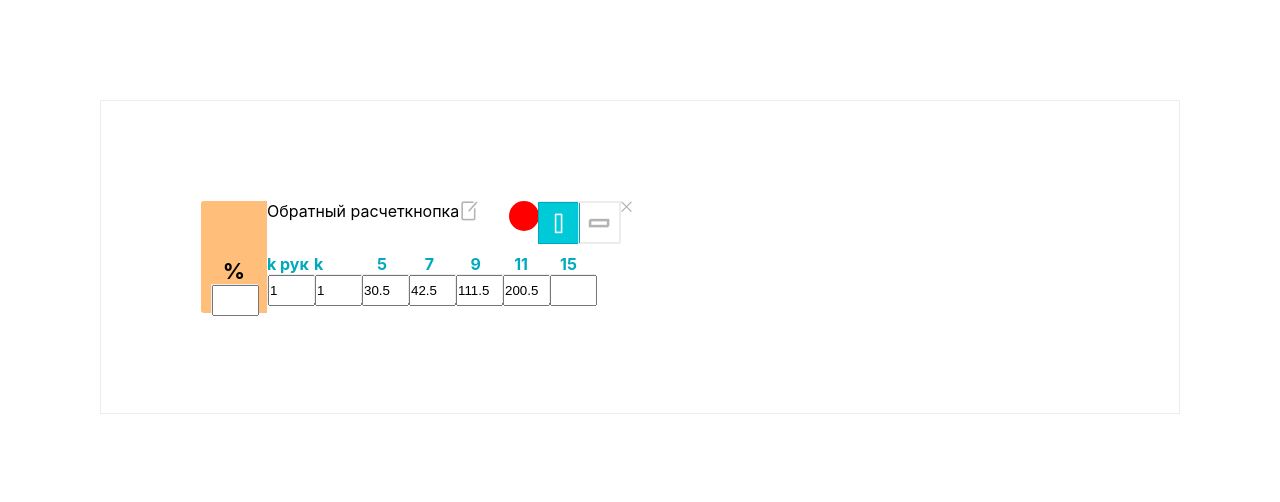
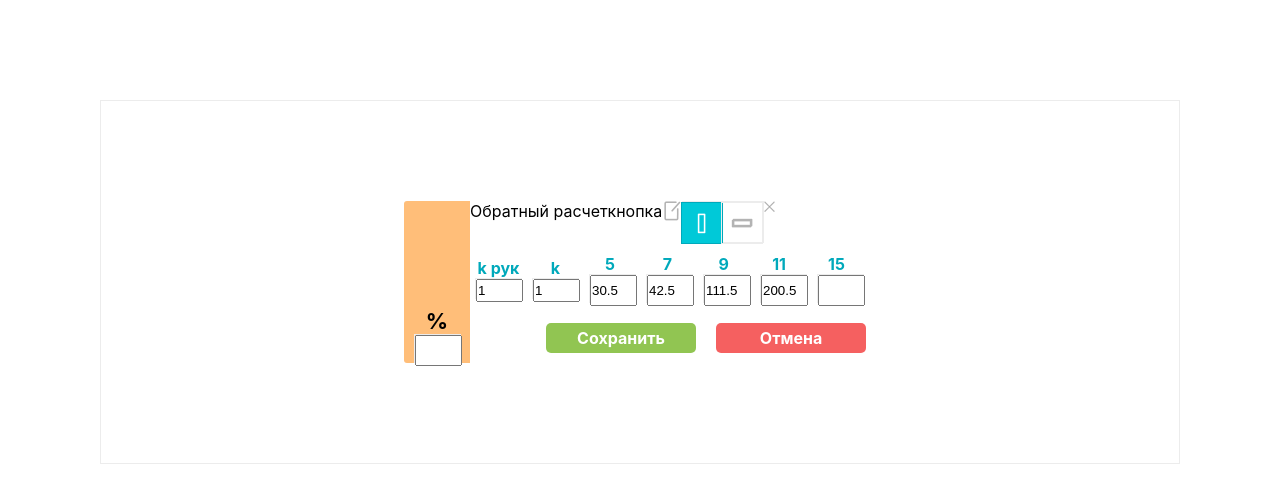
Before and after one commit to Pyarka/Sitef, a React (Create React App) app: page / in a window 1280 px wide. Shown: the top 502 px of the page. Built offline with nearby package versions, Linux system fonts and the light colour scheme.

Commit message:
Доработаны стили кнопок футера

```diff
--- a/src/Components/ScalePopup/Helper.ts
+++ b/src/Components/ScalePopup/Helper.ts
@@ -26,7 +26,7 @@ export interface ScalePopupSaveEdit {
     scale_id: number;
     section: 'user' | 'department';
     values: {
-        [key: number]: string;
+        [key: number]: number;
     }
 }
 
--- a/src/Components/ScalePopup/ScalePopup.tsx
+++ b/src/Components/ScalePopup/ScalePopup.tsx
@@ -5,12 +5,13 @@ import {
     ScalePopupProps,
     ValuesInterface,
     scaleSaving,
-    ScalePopupSaveEdit
+    ScalePopupSaveEdit, formatValuesBeforeSave
 } from './Helper';
 import NumberBox from "../NumberBox/NumberBox";
 import {
     CellsContainer,
     CellsRow,
+    Footer,
     CellsValues,
     CloseButton,
     ContainerHorizontal,
@@ -20,10 +21,10 @@ import {
     ToggleBlock,
     ToggleBlockActive,
     ToggleBlockNotActive,
-    ToggleCancel,
+    Cancel,
     ToggleEdit,
     ToggleHorizontal,
-    ToggleSave,
+    Save,
     ScaleBody,
     ScaleLine,
     ToggleVertical,
@@ -144,13 +145,19 @@ const ScalePopup = (): ReactElement => {
                 </ToggleVertical>
             </ToggleBlock>)
     }
+    const renderFooter = () => {
+        return (
+            <Footer>
+                <Save onClick={() => handleSave()}> Сохранить </Save>
+                <Cancel onClick={() => console.log("canceled")}> Отмена </Cancel>
+            </Footer>
+        )
+    }
     const renderHeaderBlock = (): ReactElement => {
         return <HeaderBlock>
             <div>Обратный расчет</div>
             <div>кнопка</div>
             <ToggleEdit onClick={() => setEditingScale(!isEditingScale)}/>
-            <ToggleSave onClick={() => handleSave()}/>
-            <ToggleCancel onClick={() => console.log("canceled")}/>
             {renderToggleBlock()}
             <CloseButton/>
         </HeaderBlock>
@@ -178,17 +185,18 @@ const ScalePopup = (): ReactElement => {
             </OrangeBlockVertical>
             <ScaleBody>
                 {renderHeaderBlock()}
-                <ScaleLine>
-                    <div>
+                <ScaleLine maxWidth={(scale.length+2)*58}>
+                    <CellsRow isVertical={isVertical}>
                         k рук
                         <NumberBox value={1} onChange={() => console.log('kruk')} onBlur={() => console.log('kruk')}/>
-                    </div>
-                    <div>
+                    </CellsRow>
+                    <CellsRow isVertical={isVertical}>
                         k
                         <NumberBox value={1} onChange={() => console.log('k')} onBlur={() => console.log('k')}/>
-                    </div>
+                    </CellsRow>
                     <CellsContainer isVertical={isVertical}>{renderCell()}</CellsContainer>
                 </ScaleLine>
+                {renderFooter()}
             </ScaleBody>
         </ContainerHorizontal>
     )
--- a/src/Components/ScalePopup/ScalePopupStyles.ts
+++ b/src/Components/ScalePopup/ScalePopupStyles.ts
@@ -40,7 +40,6 @@ export const CloseButton = styled.div`
 
 export const ContainerHorizontal = styled.div`
   display: flex;
-  flex-grow: 1;
 `;
 
 export const OrangeBlockVertical = styled.div`
@@ -58,13 +57,15 @@ export const OrangeBlockVertical = styled.div`
 
 export const ScaleBody = styled.div`
   display: flex;
-  flex-direction: column
+  flex-direction: column;
 `;
 
 export const ScaleLine = styled.div`
     display: flex;
     flex-direction: row;
     font-size: 16px;
+    max-width: ${({maxWidth}: {maxWidth: number}) => `${maxWidth}px`};
+    min-width: ${({maxWidth}: {maxWidth: number}) => `${maxWidth}px`};
     align-items: center;
     color: #00a9bb;
     height: 70px;
@@ -83,18 +84,46 @@ export const ToggleEdit = styled.div`
         background-image: url(${editActive});
     }
 `;
-export const ToggleSave = styled.div`
+export const Save = styled.div`
     cursor: pointer;
-    width: 30px;
+    width: 150px;
+    font-weight: bold;
+    font-size: 16px;
+    color: white;
     height: 30px;
-
+    line-height: 30px;
+    margin: 10px;
+    text-align: center;
+    align-items: center;
+    justify-content: center;
+    border-radius: 5px;
+    background-color: #91c552;
+    &:hover{
+        background-color: #9fda5f;
+    }
 `
-export const ToggleCancel = styled.div`
+export const Cancel = styled.div`
     cursor: pointer;
-    width: 30px;
+    width: 150px;
+    font-weight: bold;
+    font-size: 16px;
+    color: white;
     height: 30px;
-    background-color: red;
-    border-radius: 50%;
+    line-height: 30px;
+    margin: 10px;
+    text-align: center;
+    display: flex;
+    align-items: center;
+    justify-content: center;
+    border-radius: 5px;
+    background-color: #f56060;
+    &:hover{
+        background-color: #ff6d6d;
+    }
+`;
+export const Footer = styled.div`
+    display: flex;
+    margin-left: auto;
 `;
 export const ToggleVertical = styled.div`
     width: 40px;
@@ -138,6 +167,9 @@ export const CellsRow = styled.div`
     width: 150px;
     height: 25px;
     display: flex;
+    flex-grow: 0;
+    margin: 5px;
+    width: auto;
     flex-direction: ${({isVertical}: {isVertical: boolean}) => isVertical ? "row" : "column"};
     align-items: center;
     justify-content: center;
```
